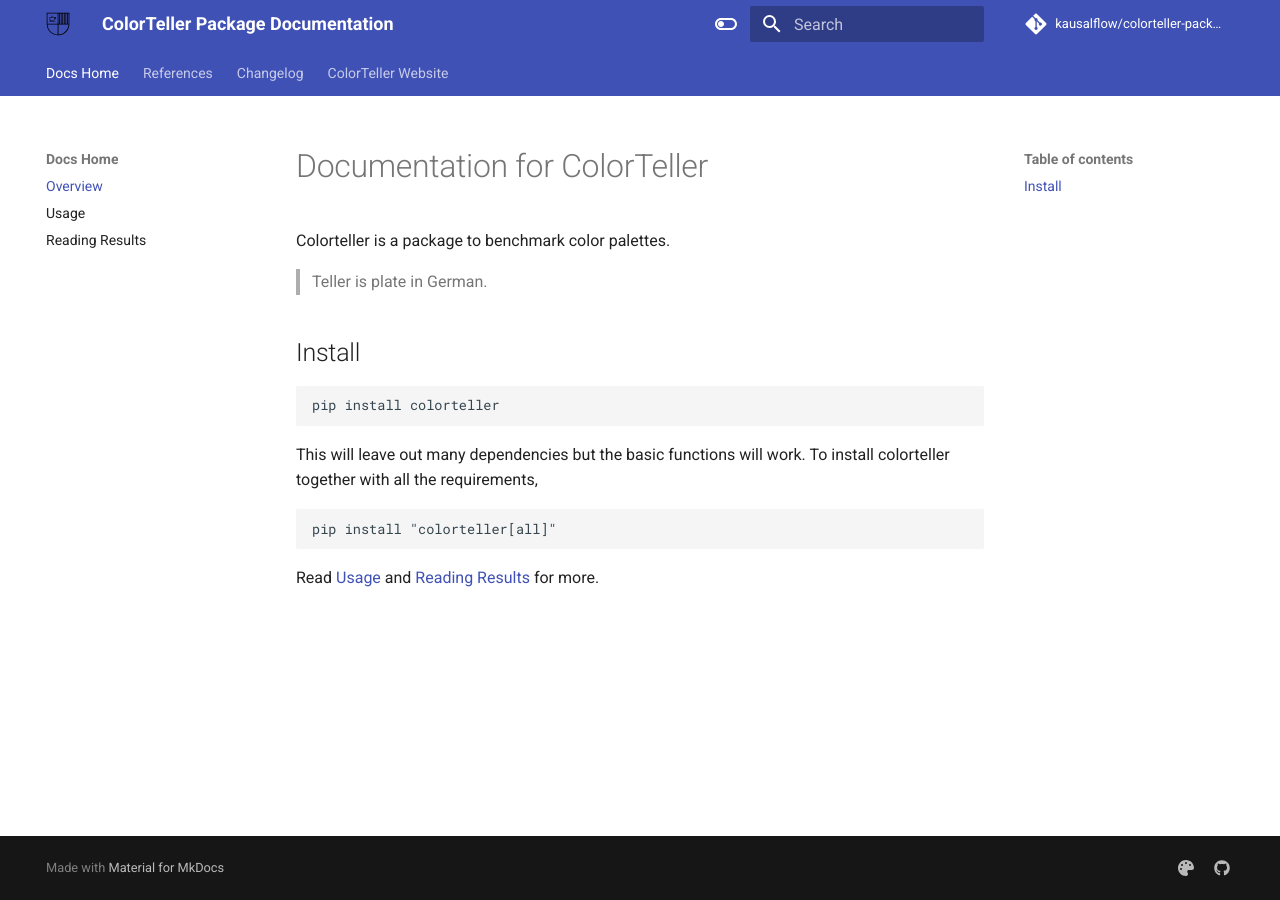
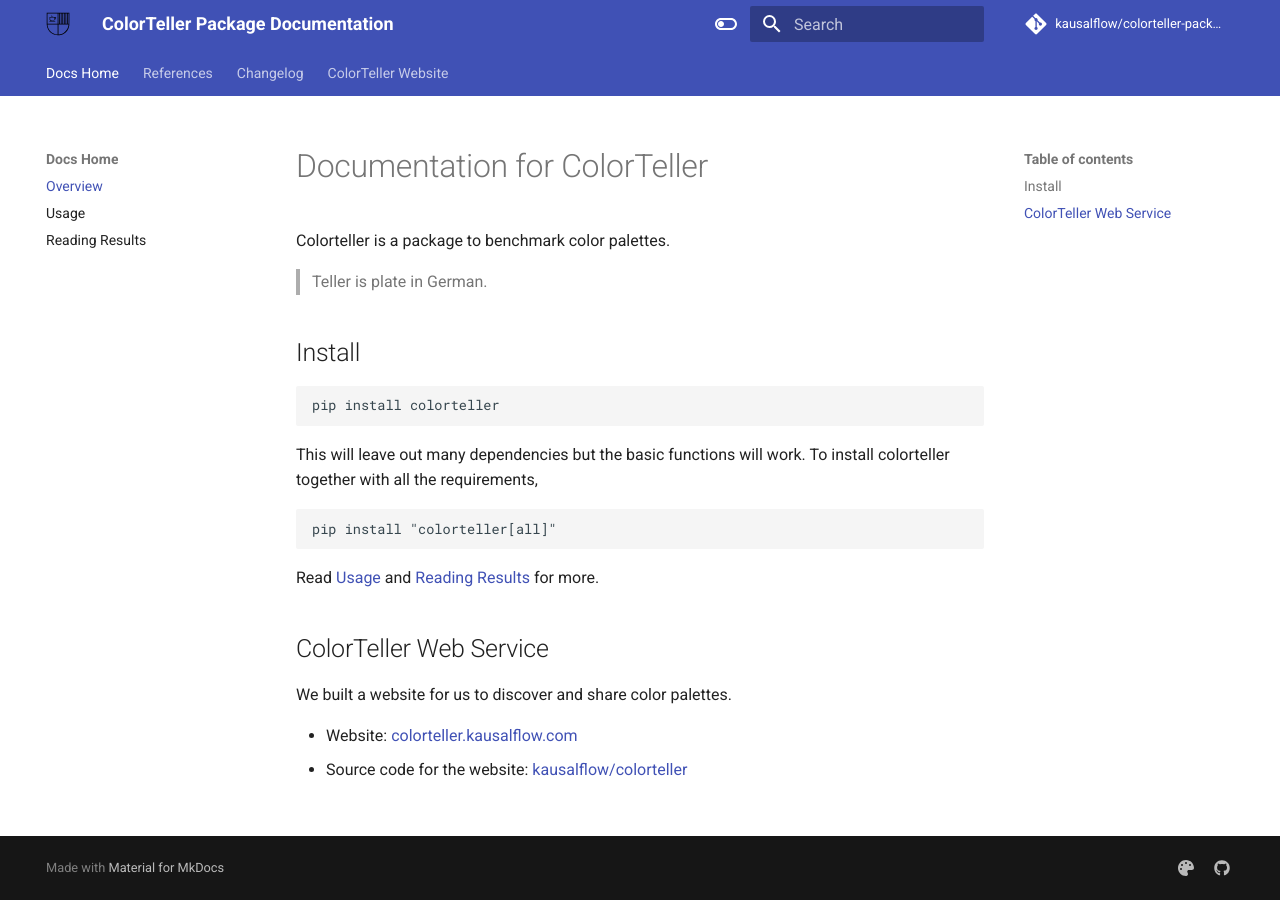
Before and after one commit to kausalflow/colorteller-package, an MkDocs documentation site: the page built from docs/index.md, in a window 1280 px wide. Built offline with MkDocs 1.6.1 and Material for MkDocs 9.7.7, drawn with Linux system fonts in a browser that asks for light colours; comment, search, counter and statistics services are not loaded.

Commit message:
add more docs

````diff
--- a/docs/index.md
+++ b/docs/index.md
@@ -18,3 +18,11 @@
 ```
 
 Read [Usage](usage.md) and [Reading Results](results.md) for more.
+
+
+## ColorTeller Web Service
+
+We built a website for us to discover and share color palettes.
+
+- Website: [colorteller.kausalflow.com](https://colorteller.kausalflow.com)
+- Source code for the website: [kausalflow/colorteller](https://github.com/kausalflow/colorteller)
````
